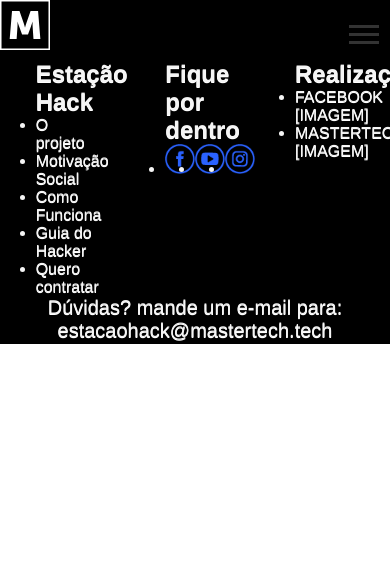
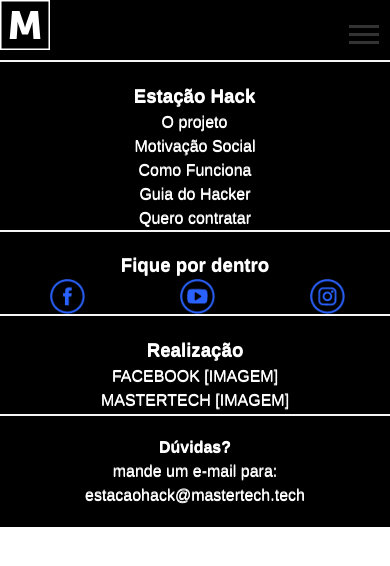
Before and after one commit to OseiasBeu/VirtualLibraryTech, a React (Create React App) app: page /livroHTML in a window 390 px wide. Shown: the top 566 px of the page. Built offline with nearby package versions, Linux system fonts and the light colour scheme.

Commit message:
Footer responsivo 30%

```diff
--- /dev/null
+++ b/src/components/footer/ResponsiveRodape.css
@@ -0,0 +1,64 @@
+/*
+ Pra dispositivos que tem uma largura de até no máximo 480px.
+*/
+@media screen and (max-width: 480px) {
+  footer{
+    padding-bottom: 5%;
+  }
+  .blocos {
+    display: block;
+    text-align: center;
+    border-bottom: 2px solid whitesmoke;
+  }
+  .listas{
+    padding-top: 5%;
+    width: 15%;
+    border-top: 2px solid whitesmoke;
+    width: 100%
+  }
+
+.icones img{
+  width: 35px;
+  height:35px;
+  padding-left: 5px;
+  padding-bottom: 10px;
+
+}
+  footer p{
+    text-align: center;
+    line-height: 1.5;
+}
+footer h4{
+  margin-top: 5%;
+}
+
+
+}
+
+/*
+ Pra dispositivos que tem uma largura de até no máximo 480px.
+*/
+@media screen and (max-width: 767px) {
+
+}
+
+/*
+ Pra dispositivos que tem uma largura mínima de 768 pixels. Tablets, por exemplo.
+*/
+@media screen and (min-width: 768px) {
+
+}
+
+/*
+ Com uma largura mínima de 992 pixels. Monitores por exemplo.
+*/
+@media screen and (min-width: 992px) {
+
+}
+
+/*
+ Dispositivos com largura mínima de 1200 pixels. Por exemplo TVs.
+*/
+@media screen and (min-width: 1200px) {
+
+}
--- a/src/components/footer/Rodape.css
+++ b/src/components/footer/Rodape.css
@@ -1,14 +1,14 @@
 footer{
     background-color: black;
     width: 100%;
-    color:whitesmoke;
+    color:white;
     margin-bottom: 0px;
+    line-height: 1.5;
 }
 
 h1{
     text-transform: uppercase;
     font-size: 20pt;
-    font-weight: bolder;
 }
 
 .blocos{
@@ -16,12 +16,16 @@ display: flex;
 flex-wrap: wrap;
 justify-content: space-around;
 }
+
+.blocos ul li{
+    list-style-type: none;
+}
+
 .listas{
-    /* border:2px solid blue; */
-    width: 15%;
+    padding-top:10px;
 }
+
 .icones{
-    /* border:2px solid white; */
     height: 35px;
     display: flex;
     flex-wrap: nowrap;
@@ -29,8 +33,10 @@ justify-content: space-around;
 }
 
 .icones img{
-    width: 30px;
-    height:30px;
+    width: 50px;
+    height:50px;
+    padding-left: 5px;
+
 }
 
 .parceria img{
@@ -42,6 +48,9 @@ width: 100px;
 
 
 footer p{
-    font-weight: 50;
     text-align: center;
 }
+
+footer h4{
+    text-align: center;
+}
--- a/src/components/footer/Rodape.js
+++ b/src/components/footer/Rodape.js
@@ -1,5 +1,6 @@
 import React,{Component} from 'react';
 import './Rodape.css';
+import './ResponsiveRodape.css';
 import iconFace from './../img/icon-face.png';
 import iconYou from './../img/icon-youtube.png';
 import iconInsta from './../img/icon-insta.png';
@@ -9,11 +10,12 @@ import iconInsta from './../img/icon-insta.png';
 class Rodape extends Component{
     render(){
         return(
-            <footer>
+        <footer>
 
-                <section className="blocos">
+            <section className="blocos">
                 <ul className="listas">
-                <h2>Estação Hack</h2>
+                <h3>Estação Hack</h3>
+
                 <li>O projeto</li>
                 <li>Motivação Social</li>
                 <li>Como Funciona</li>
@@ -22,7 +24,7 @@ class Rodape extends Component{
                 </ul>
 
                 <ul className="listas">
-                <h2>Fique por dentro</h2>
+                <h3>Fique por dentro</h3>
                 <div className=" icones">
                 <li><img src={iconFace}/></li>
                 <li><img src={iconYou}/></li>
@@ -31,16 +33,18 @@ class Rodape extends Component{
                 </ul>
 
                 <ul className="listas">
-                <h2>Realização</h2>
+                <h3>Realização</h3>
                 <div className="parceria">
                 <li>FACEBOOK  [IMAGEM]</li>
                 <li>MASTERTECH [IMAGEM]</li>
                 </div>
                 </ul>
 
-                </section>
-                <p>Dúvidas? mande um e-mail para: estacaohack@mastertech.tech</p>
-            </footer>
+            </section>
+                <h4>Dúvidas?</h4>
+                <p>mande um e-mail para:</p>
+                <p>estacaohack@mastertech.tech</p>
+         </footer>
 
         );
     }
--- a/src/components/sumario/Sumario.css
+++ b/src/components/sumario/Sumario.css
@@ -2,15 +2,7 @@ aside{
     text-align: center;
     margin-top: 10px;
     float: right;
-    /* z-index: -100; */
     height: 80vh;
     width: 200px;
     background-color:#90e5e5;
-    /* position: fixed; */
 }
-
-p{
-    font-size: 20px;
-    font-weight: bolder;
-    border-bottom: 2px solid black;
-}
```
Also changed, not shown: src/components/sumario/sumResponsivo.css (+1 -16 lines).
